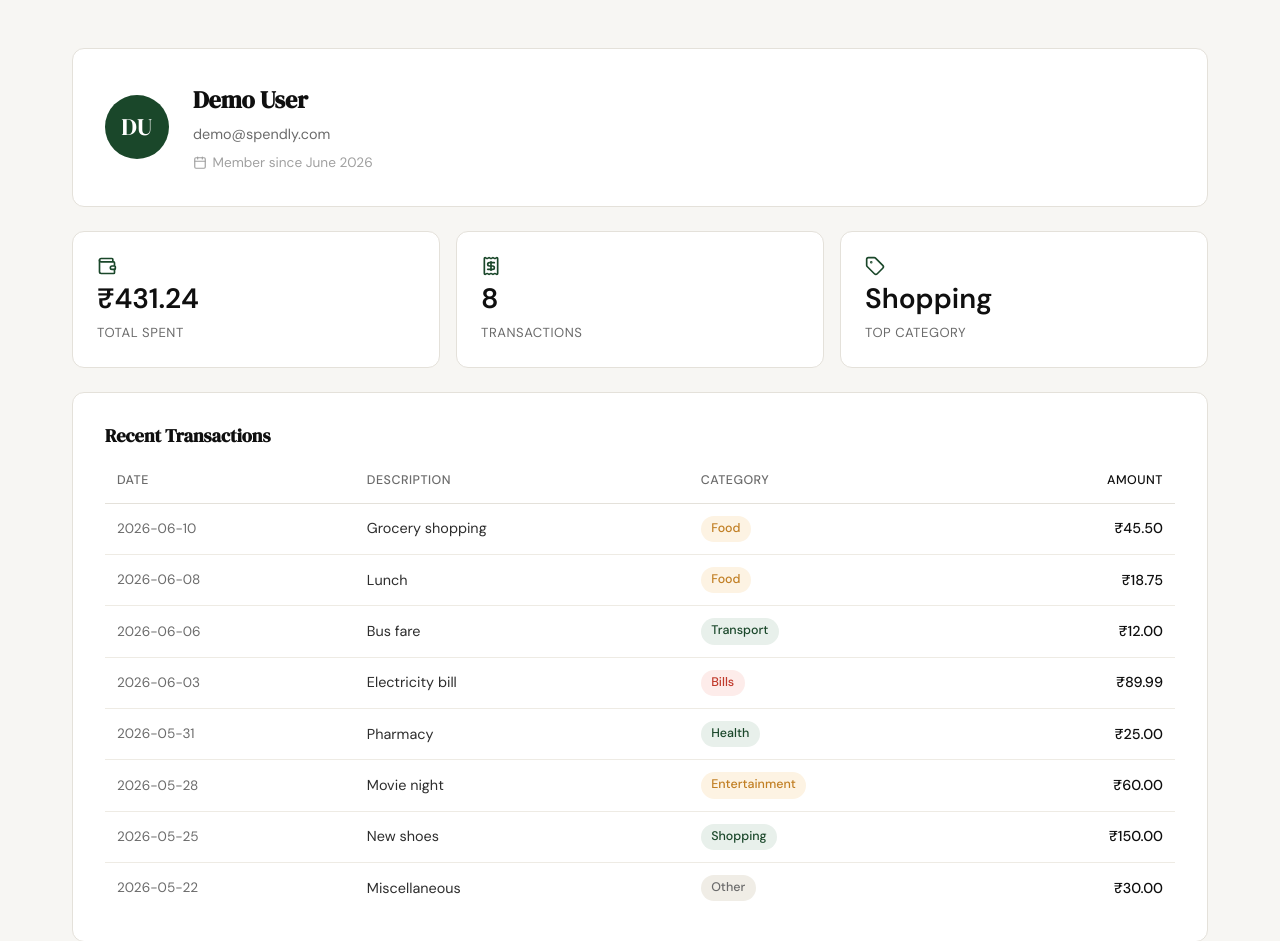
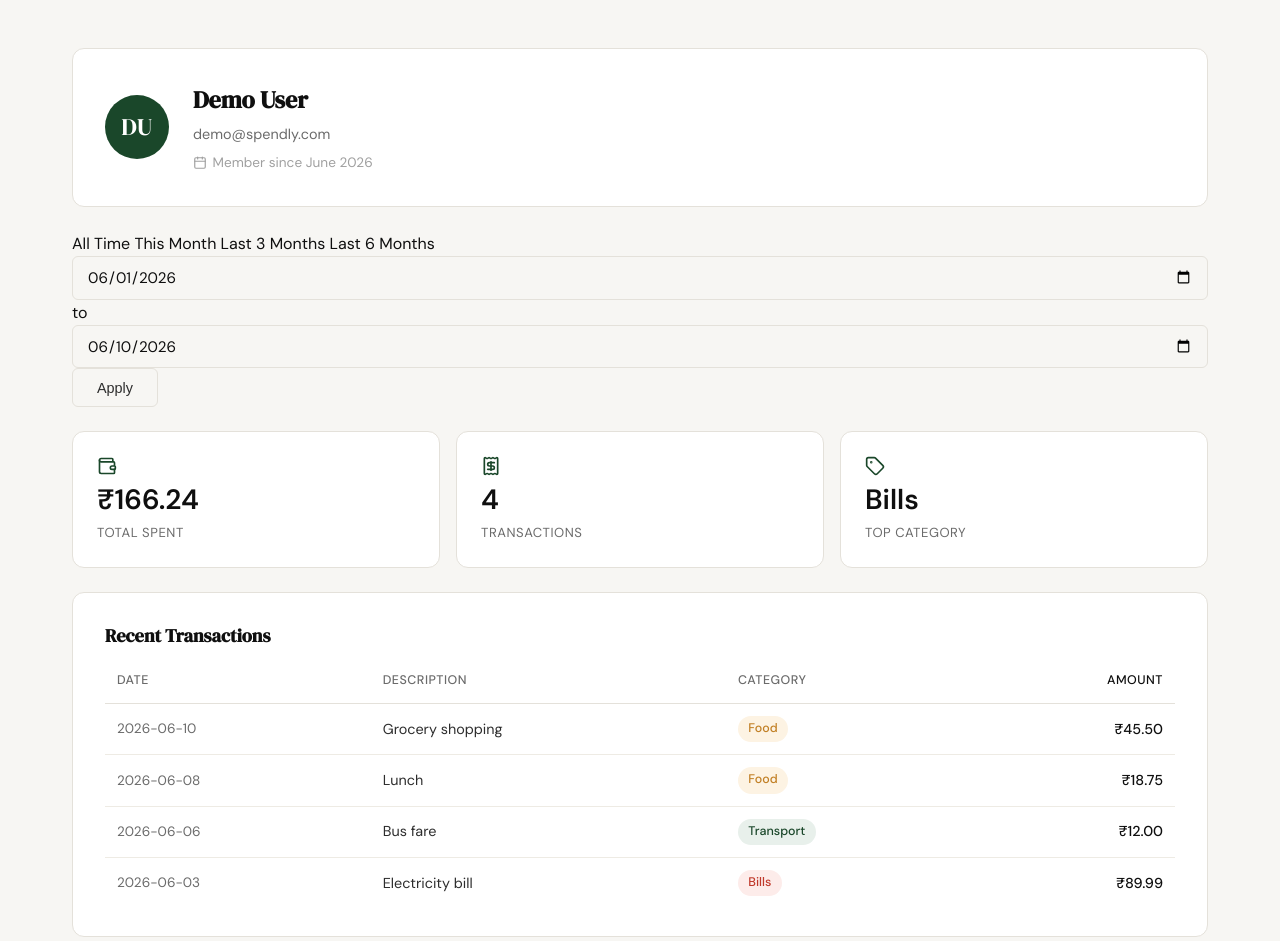
Before and after one commit to akshayjain-lgtm/Expense_tracker, a Flask app: page /profile?date_from=2026-06-01&date_to=2026-06-10 in a window 1280 px wide. Shown: the part 61-1002 px from the top of the page. Run offline with Flask 3, Linux system fonts and the light colour scheme; the visitor is signed in with stand-in values (Sample User, id 1); data comes from the database, SQL or seed files in the repository.

Commit message:
add date filter feature

```diff
--- a/app.py
+++ b/app.py
@@ -1,9 +1,10 @@
 import sqlite3
+from datetime import date, datetime, timedelta
 
-from flask import Flask, render_template, redirect, request, session, url_for
+from flask import Flask, flash, render_template, redirect, request, session, url_for
 from werkzeug.security import check_password_hash, generate_password_hash
 
-from database.db import get_user_by_email, init_db, seed_db
+from database.db import get_db, get_user_by_email, init_db, seed_db
 from database.queries import (get_category_breakdown, get_recent_transactions,
                                get_summary_stats, get_user_by_id)
 
@@ -13,6 +14,13 @@ app.secret_key = "spendly-dev-secret"
 with app.app_context():
     init_db()
     seed_db()
+
+
+def parse_date(s):
+    try:
+        return datetime.strptime(s, "%Y-%m-%d").date() if s else None
+    except ValueError:
+        return None
 
 
 # ------------------------------------------------------------------ #
@@ -99,12 +107,57 @@ def profile():
         return redirect(url_for("login"))
 
     uid = session["user_id"]
+
+    date_from = parse_date(request.args.get("date_from", "").strip())
+    date_to   = parse_date(request.args.get("date_to",   "").strip())
+
+    if date_from and date_to and date_from > date_to:
+        flash("Start date must be before end date.", "error")
+        date_from = date_to = None
+    elif (date_from and not date_to) or (not date_from and date_to):
+        flash("Please provide both a start date and an end date.", "error")
+        date_from = date_to = None
+
+    df_str = date_from.isoformat() if date_from else None
+    dt_str = date_to.isoformat()   if date_to   else None
+
+    today = date.today()
+    presets = {
+        "this_month": {
+            "date_from": today.replace(day=1).isoformat(),
+            "date_to":   today.isoformat(),
+        },
+        "last_3": {
+            "date_from": (today - timedelta(days=90)).isoformat(),
+            "date_to":   today.isoformat(),
+        },
+        "last_6": {
+            "date_from": (today - timedelta(days=180)).isoformat(),
+            "date_to":   today.isoformat(),
+        },
+    }
+
+    if not df_str and not dt_str:
+        active_preset = "all_time"
+    elif df_str == presets["this_month"]["date_from"] and dt_str == presets["this_month"]["date_to"]:
+        active_preset = "this_month"
+    elif df_str == presets["last_3"]["date_from"] and dt_str == presets["last_3"]["date_to"]:
+        active_preset = "last_3"
+    elif df_str == presets["last_6"]["date_from"] and dt_str == presets["last_6"]["date_to"]:
+        active_preset = "last_6"
+    else:
+        active_preset = None
+
     user       = get_user_by_id(uid)
-    stats      = get_summary_stats(uid)
-    expenses   = get_recent_transactions(uid)
-    categories = get_category_breakdown(uid)
-    return render_template("profile.html", user=user, stats=stats,
-                           expenses=expenses, categories=categories)
+    stats      = get_summary_stats(uid, date_from=df_str, date_to=dt_str)
+    expenses   = get_recent_transactions(uid, date_from=df_str, date_to=dt_str)
+    categories = get_category_breakdown(uid, date_from=df_str, date_to=dt_str)
+
+    return render_template(
+        "profile.html",
+        user=user, stats=stats, expenses=expenses, categories=categories,
+        date_from=df_str, date_to=dt_str, presets=presets, active_preset=active_preset,
+    )
 
 
 @app.route("/expenses/add")
--- a/database/queries.py
+++ b/database/queries.py
@@ -1,6 +1,8 @@
 from datetime import datetime
 
 from database.db import get_db
+
+_DATE_CLAUSE = " AND date BETWEEN ? AND ?"
 
 
 def get_user_by_id(user_id):
@@ -15,17 +17,23 @@ def get_user_by_id(user_id):
     return {"name": row["name"], "email": row["email"], "member_since": member_since}
 
 
-def get_summary_stats(user_id):
+def get_summary_stats(user_id, date_from=None, date_to=None):
+    if date_from and date_to:
+        params = (user_id, date_from, date_to)
+        clause = _DATE_CLAUSE
+    else:
+        params = (user_id,)
+        clause = ""
     db = get_db()
     row = db.execute(
         "SELECT COALESCE(SUM(amount), 0) AS total_spent, COUNT(*) AS transaction_count "
-        "FROM expenses WHERE user_id = ?",
-        (user_id,),
+        "FROM expenses WHERE user_id = ?" + clause,
+        params,
     ).fetchone()
     top = db.execute(
-        "SELECT category FROM expenses WHERE user_id = ? "
+        "SELECT category FROM expenses WHERE user_id = ?" + clause + " "
         "GROUP BY category ORDER BY SUM(amount) DESC LIMIT 1",
-        (user_id,),
+        params,
     ).fetchone()
     db.close()
     return {
@@ -35,23 +43,35 @@ def get_summary_stats(user_id):
     }
 
 
-def get_recent_transactions(user_id, limit=10):
+def get_recent_transactions(user_id, limit=10, date_from=None, date_to=None):
+    if date_from and date_to:
+        params = (user_id, date_from, date_to, limit)
+        clause = _DATE_CLAUSE
+    else:
+        params = (user_id, limit)
+        clause = ""
     db = get_db()
     rows = db.execute(
         "SELECT date, description, category, amount "
-        "FROM expenses WHERE user_id = ? ORDER BY date DESC LIMIT ?",
-        (user_id, limit),
+        "FROM expenses WHERE user_id = ?" + clause + " ORDER BY date DESC LIMIT ?",
+        params,
     ).fetchall()
     db.close()
     return [dict(r) for r in rows]
 
 
-def get_category_breakdown(user_id):
+def get_category_breakdown(user_id, date_from=None, date_to=None):
+    if date_from and date_to:
+        params = (user_id, date_from, date_to)
+        clause = _DATE_CLAUSE
+    else:
+        params = (user_id,)
+        clause = ""
     db = get_db()
     rows = db.execute(
         "SELECT category AS name, SUM(amount) AS total "
-        "FROM expenses WHERE user_id = ? GROUP BY category ORDER BY total DESC",
-        (user_id,),
+        "FROM expenses WHERE user_id = ?" + clause + " GROUP BY category ORDER BY total DESC",
+        params,
     ).fetchall()
     db.close()
     if not rows:
--- a/static/css/style.css
+++ b/static/css/style.css
@@ -953,3 +953,24 @@ a { color: inherit; text-decoration: none; }
     .expense-table th:nth-child(2),
     .expense-table td:nth-child(2) { display: none; }
 }
+
+/* Flash messages */
+
+.flash-messages {
+    max-width: var(--max-width);
+    margin: 1rem auto;
+    padding: 0 1.5rem;
+}
+
+.flash {
+    padding: 0.75rem 1rem;
+    border-radius: var(--radius-sm);
+    font-size: 0.9rem;
+    margin-bottom: 0.5rem;
+}
+
+.flash--error {
+    background: var(--danger-light);
+    color: var(--danger);
+    border: 1px solid var(--danger);
+}
--- a/templates/base.html
+++ b/templates/base.html
@@ -32,6 +32,16 @@
     </nav>
 
     <main class="main-content">
+        {% with messages = get_flashed_messages(with_categories=True) %}
+          {% if messages %}
+            <div class="flash-messages">
+              {% set allowed_categories = {'error': 'flash--error', 'success': 'flash--success', 'warning': 'flash--warning', 'info': 'flash--info'} %}
+              {% for category, message in messages %}
+                <div class="flash {{ allowed_categories.get(category, 'flash--info') }}">{{ message }}</div>
+              {% endfor %}
+            </div>
+          {% endif %}
+        {% endwith %}
         {% block content %}{% endblock %}
     </main>
 
--- a/templates/profile.html
+++ b/templates/profile.html
@@ -1,6 +1,10 @@
 {% extends "base.html" %}
 
 {% block title %}Profile — Spendly{% endblock %}
+
+{% block head %}
+<link rel="stylesheet" href="{{ url_for('static', filename='css/profile.css') }}">
+{% endblock %}
 
 {% block content %}
 <div class="profile-layout">
@@ -17,6 +21,34 @@
         Member since {{ user.member_since }}
       </p>
     </div>
+  </div>
+
+  <!-- Filter bar -->
+  <div class="filter-bar">
+    <div class="filter-presets">
+      <a href="{{ url_for('profile') }}"
+         class="filter-preset{% if active_preset == 'all_time' %} filter-preset--active{% endif %}">
+        All Time
+      </a>
+      <a href="{{ url_for('profile', date_from=presets.this_month.date_from, date_to=presets.this_month.date_to) }}"
+         class="filter-preset{% if active_preset == 'this_month' %} filter-preset--active{% endif %}">
+        This Month
+      </a>
+      <a href="{{ url_for('profile', date_from=presets.last_3.date_from, date_to=presets.last_3.date_to) }}"
+         class="filter-preset{% if active_preset == 'last_3' %} filter-preset--active{% endif %}">
+        Last 3 Months
+      </a>
+      <a href="{{ url_for('profile', date_from=presets.last_6.date_from, date_to=presets.last_6.date_to) }}"
+         class="filter-preset{% if active_preset == 'last_6' %} filter-preset--active{% endif %}">
+        Last 6 Months
+      </a>
+    </div>
+    <form class="filter-custom" method="GET" action="{{ url_for('profile') }}">
+      <input class="form-input" type="date" name="date_from" value="{{ date_from or '' }}">
+      <span class="filter-sep">to</span>
+      <input class="form-input" type="date" name="date_to" value="{{ date_to or '' }}">
+      <button class="btn-ghost" type="submit">Apply</button>
+    </form>
   </div>
 
   <!-- Stats row -->
@@ -51,6 +83,9 @@
         </tr>
       </thead>
       <tbody>
+        {% if not expenses %}
+        <tr><td colspan="4" class="table-empty">No transactions match your filter.</td></tr>
+        {% endif %}
         {% for expense in expenses %}
         <tr>
           <td class="date-col">{{ expense.date }}</td>
```
